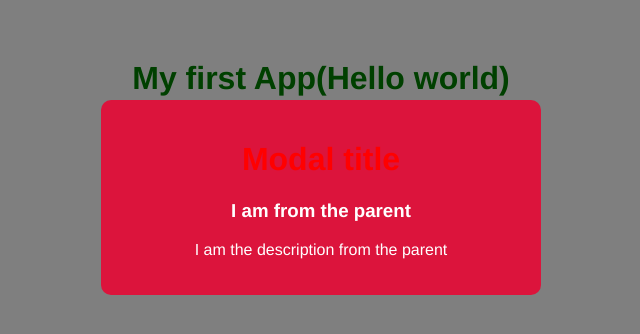
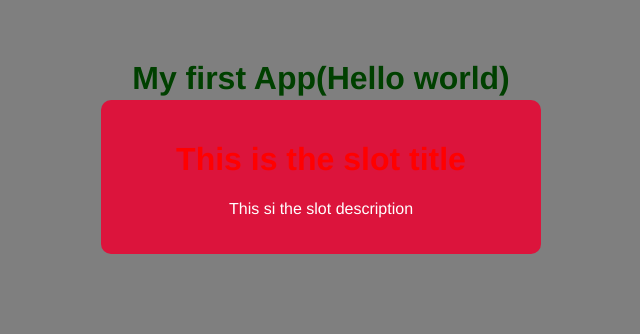
Before and after one commit to kiptanuiBoaz/vue-modal, a Vue app: page / in a window 1280 px wide. Both pictures are taken after a click on the button "Show modal". Shown: the top 334 px of the page, without its empty margins (319-959 px from the left). Built offline with nearby package versions, Linux system fonts and the light colour scheme.

Commit message:
added slot

```diff
--- a/src/App.vue
+++ b/src/App.vue
@@ -2,7 +2,10 @@
   <h1>{{ title }}</h1>
 
   <div v-if="showModal">
-    <Modal :header="header" :text="text" theme="sale" @closeModal="setShowModal"/>
+    <Modal  theme="sale" @closeModal="setShowModal">
+      <h1>This is the slot title</h1>
+      <p>This si the slot description</p>
+    </Modal>
   </div>
 
   <button @click="setShowModal">Show modal</button>
--- a/src/components/Modal.vue
+++ b/src/components/Modal.vue
@@ -1,18 +1,17 @@
 <template>
     <div @click.self="closeModal" class="backdrop">
-        <div class="modal" :class="{sale: theme === 'sale'}">
-            <h1>Modal title </h1>
-            <h3>{{header}}</h3>
-            <p>{{text}}</p>
+        <div class="modal" :class="{ sale: theme === 'sale' }">
+            <slot></slot>
+            <p>{{ text }}</p>
         </div>
     </div>
 </template>
 
 <script>
 export default {
-    props:["header","text","theme"],
-    methods:{
-        closeModal(){
+    props: ["theme"],
+    methods: {
+        closeModal() {
             this.$emit("closeModal")
         }
     }
@@ -41,12 +40,12 @@ export default {
     color: red;
 }
 
-.modal p{
+.modal p {
     font-style: normal;
 }
 
-.modal.sale{
+.modal.sale {
     background-color: crimson;
-    color:#fff;
+    color: #fff;
 }
 </style>
```
